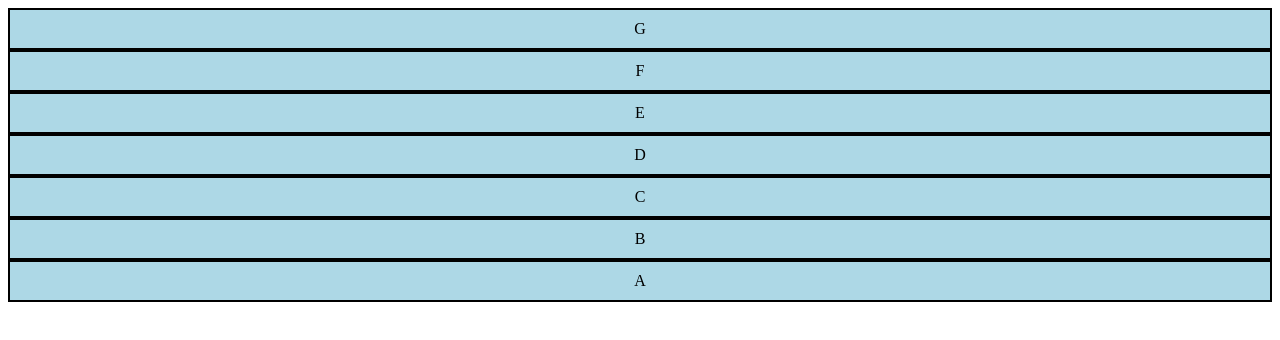
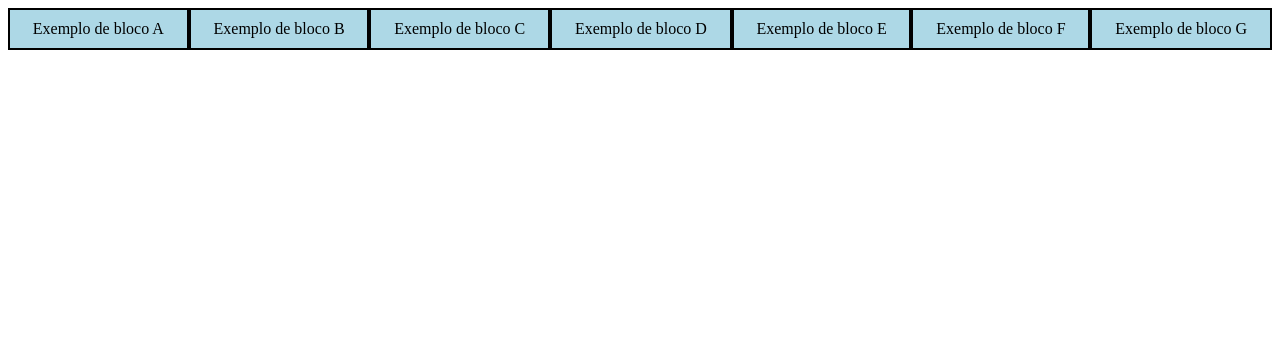
Before and after one commit to brunomoscoso/html-css, a plain HTML site: page exercicios/ex027/flex002/index.html in a window 1280 px wide. Drawn offline with Linux system fonts and the light colour scheme.

Commit message:
ATUALIZEI

```diff
--- a/exercicios/ex027/flex002/index.html
+++ b/exercicios/ex027/flex002/index.html
@@ -8,7 +8,9 @@
         div.container {
             background-color: lightcoral;
             display: flex;
-            flex-direction: column-reverse;
+            flex-flow: row wrap; /*SHORTHAND flex-direction: row;
+            flex-wrap: nowrap*/
+
         }
 
         div.item{
@@ -16,18 +18,19 @@
             border: 2px solid black;
             text-align: center;
             padding: 10px;
+            flex: auto;
         }
     </style>
 </head>
 <body>
     <div class="container">
-        <div class="item">A</div>
-        <div class="item">B</div>
-        <div class="item">C</div>
-        <div class="item">D</div>
-        <div class="item">E</div>
-        <div class="item">F</div>
-        <div class="item">G</div>
+        <div class="item"> Exemplo de bloco A</div>
+        <div class="item"> Exemplo de bloco B</div>
+        <div class="item"> Exemplo de bloco C</div>
+        <div class="item"> Exemplo de bloco D</div>
+        <div class="item"> Exemplo de bloco E</div>
+        <div class="item"> Exemplo de bloco F</div>
+        <div class="item"> Exemplo de bloco G</div>
 
 
 
```
